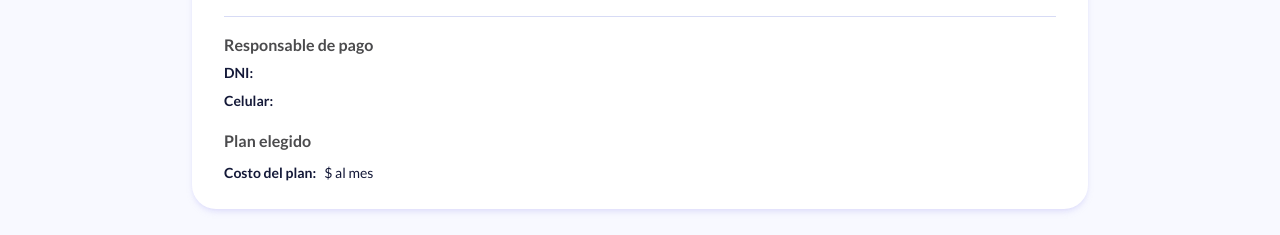
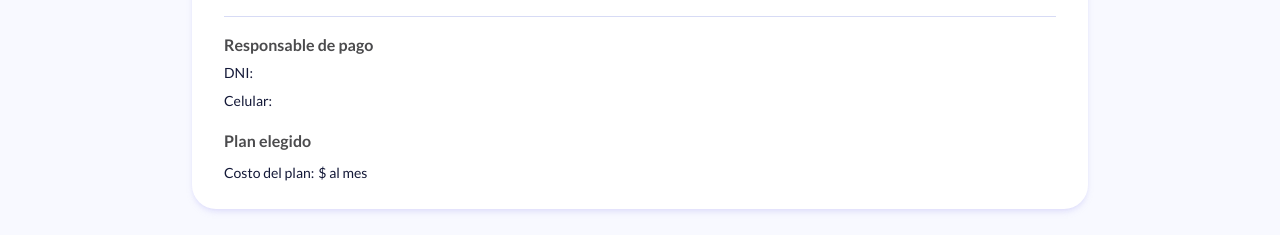
Before and after one commit to OscarLTC/INDRA_CHALLENGE, a React (Vite) app: page /plans/summary in a window 1280 px wide. Shown: the part 432-667 px from the top of the page. Built offline with nearby package versions, Linux system fonts and the light colour scheme; no server answers.

Commit message:
refactor: Remove unused CSS rules and comments in SummaryPage for cleaner code

```diff
--- a/src/features/plans/pages/SummaryPage.module.css
+++ b/src/features/plans/pages/SummaryPage.module.css
@@ -55,11 +55,3 @@
 .summary-page__info {
   @apply text-sm text-[#141938] leading-6 flex gap-1;
 }
-
-.summary-page__info dt {
-  @apply font-semibold;
-}
-
-.summary-page__info dd {
-  @apply ml-1;
-}
--- a/src/features/plans/pages/SummaryPage.tsx
+++ b/src/features/plans/pages/SummaryPage.tsx
@@ -29,7 +29,6 @@ export const SummaryPage = () => {
         <h1 className={styles['summary-page__title']}>Resumen del seguro</h1>
 
         <div className={styles['summary-page__card']}>
-          {/* Header de la tarjeta */}
           <div className={styles['summary-page__card-header']}>
             <p className={styles['summary-page__card-header-label']}>
               Precios Calculados Para:
@@ -42,7 +41,6 @@ export const SummaryPage = () => {
             </div>
           </div>
 
-          {/* Sección: Responsable de pago */}
           <div className={styles['summary-page__section']}>
             <p className={styles['summary-page__section-title']}>
               Responsable de pago
@@ -57,7 +55,6 @@ export const SummaryPage = () => {
             </div>
           </div>
 
-          {/* Sección: Plan elegido */}
           <div className={styles['summary-page__section']}>
             <p className={styles['summary-page__section-title']}>
               Plan elegido
```
